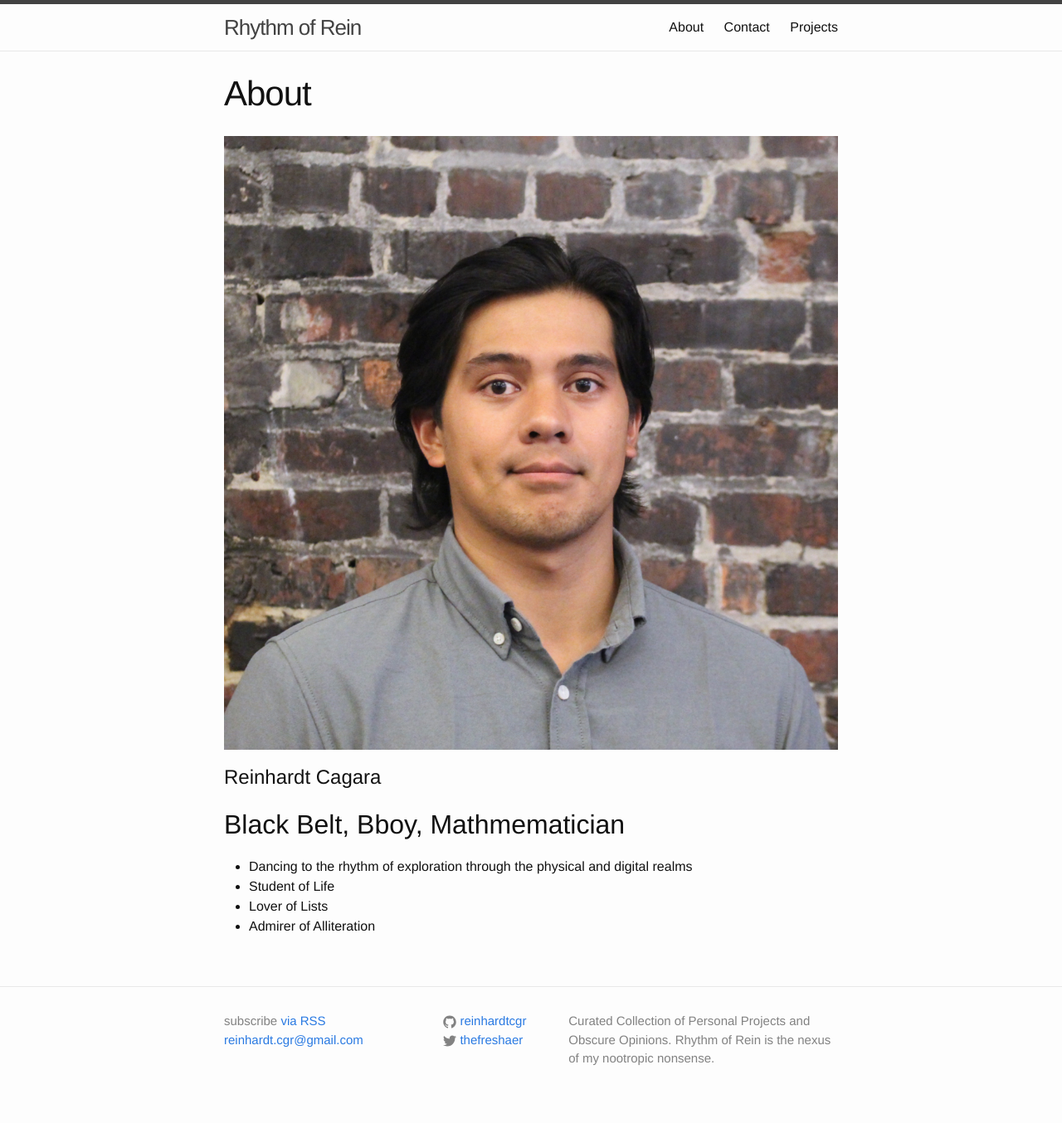
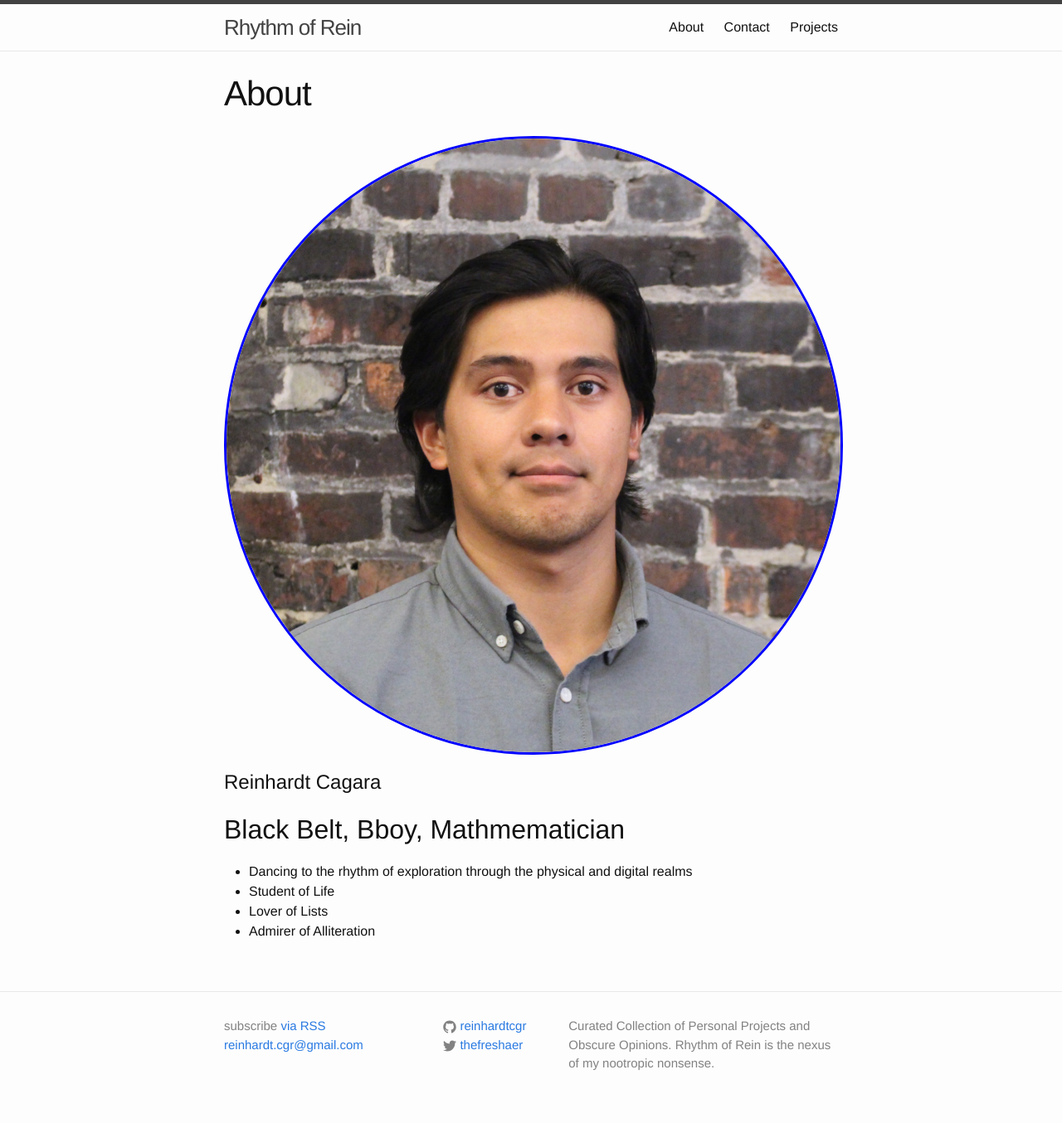
Before and after one commit to reinhardt021/reinhardt021.github.io, a Jekyll site: the page built from about.md, in a window 1280 px wide. Shown: the whole page at 83% size. Built offline with Jekyll 4.4.1, drawn with Linux system fonts in a browser that asks for light colours.

Commit message:
Added some styling to profile pic

```diff
--- a/_sass/_base.scss
+++ b/_sass/_base.scss
@@ -204,3 +204,8 @@ pre {
         }
     }
 }
+
+.profile-pic {
+    border: solid 3px blue;
+    border-radius: 50%;
+}
--- a/about.md
+++ b/about.md
@@ -4,7 +4,7 @@ title: About
 permalink: /about/
 ---
 
-![My Image]({{ site.url }}/assets/ReinhardtCagara.jpg)
+![My Image]({{ site.url }}/assets/ReinhardtCagara.jpg){: .profile-pic}
 
 # Reinhardt Cagara
 
```
